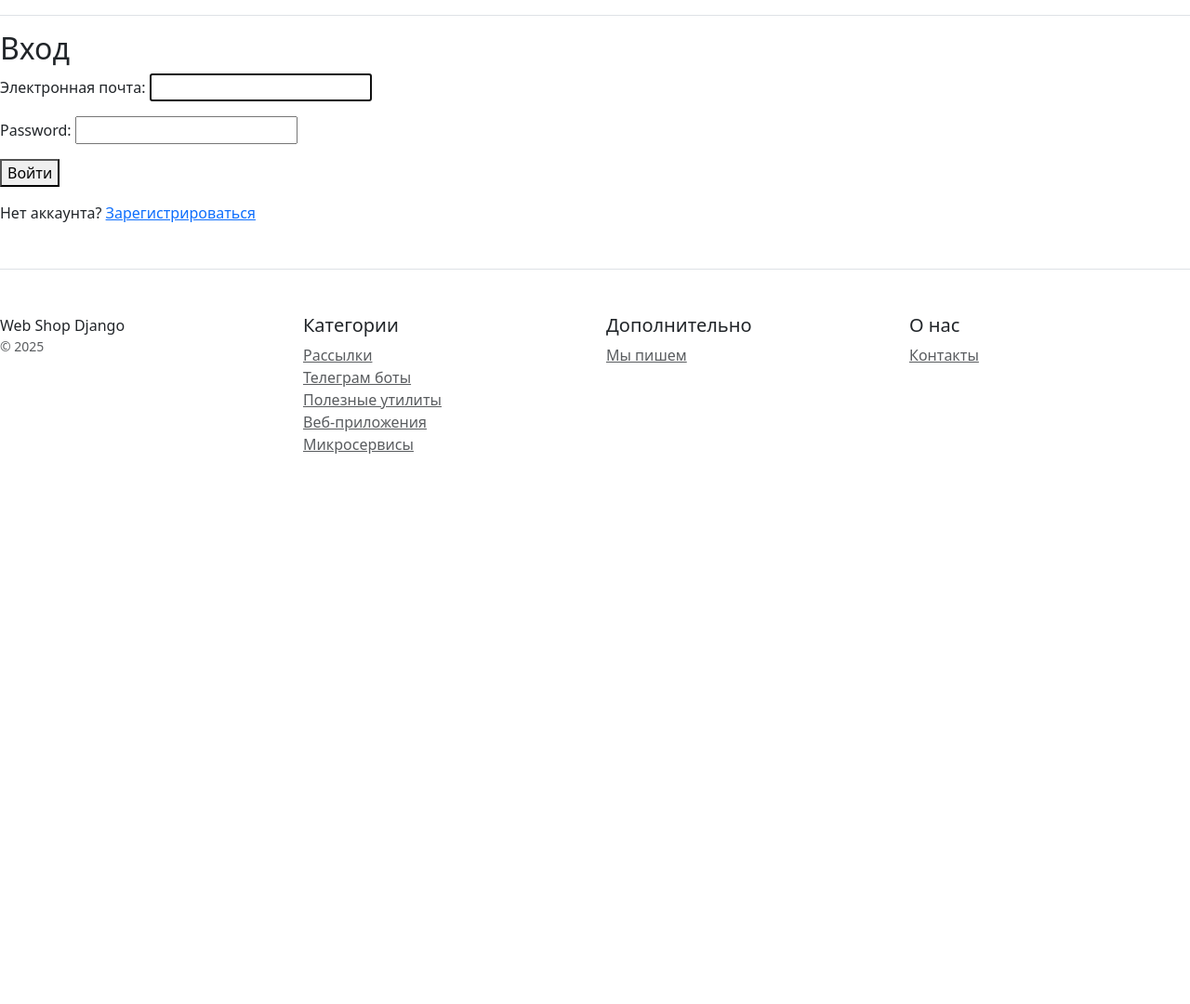
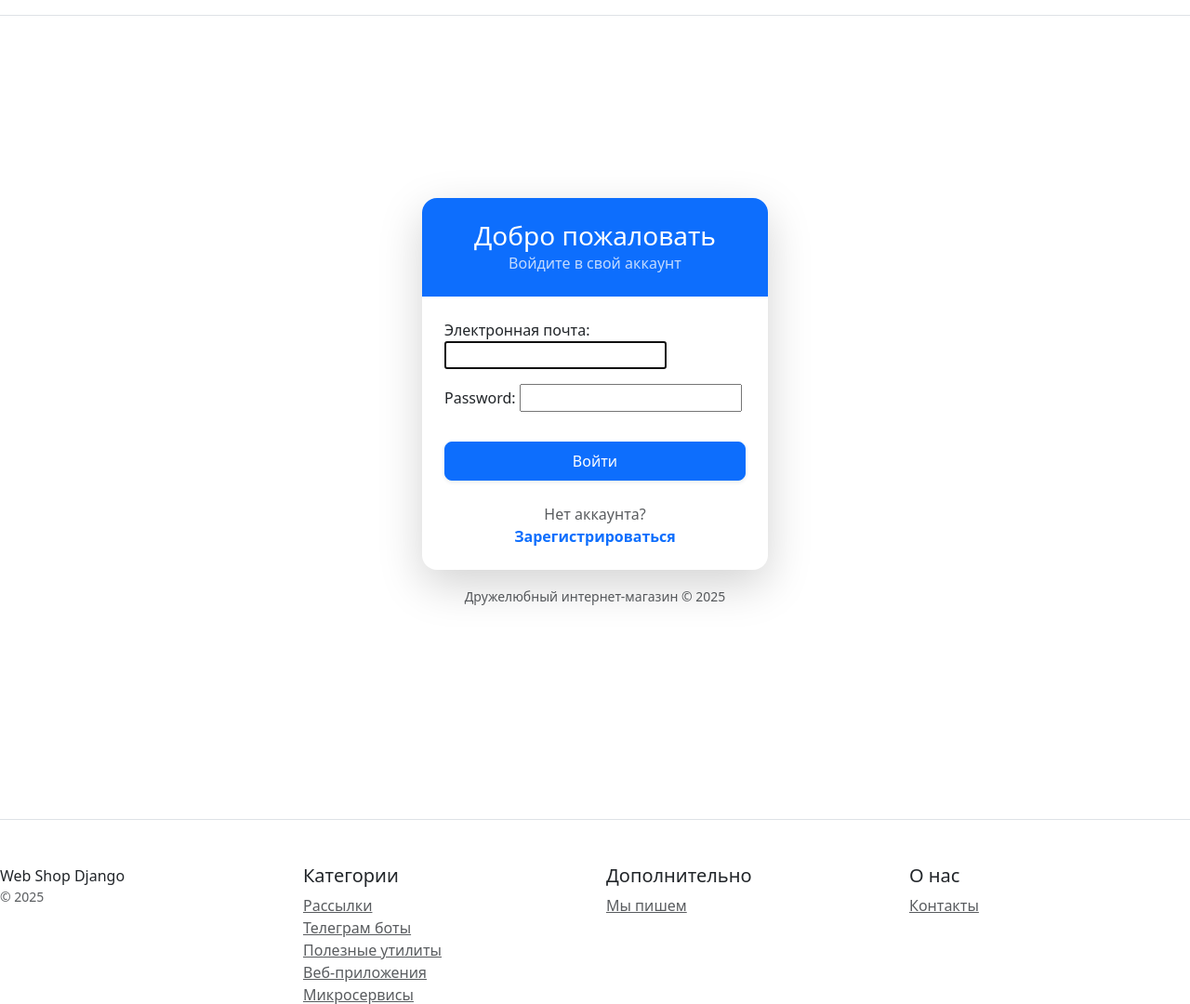
Before and after one commit to Grigorii-Goncharov/Web_shop_django, a Django app: page /users/login/ in a window 1280 px wide. Shown: the part 64-1144 px from the top of the page at 93% size. Before the commit the page ends 552 px from the top, so only its background shows below. Run offline with Django 5.2, Linux system fonts and the light colour scheme; some libraries are stand-ins or nearby versions.

```diff
--- a/users/forms.py
+++ b/users/forms.py
@@ -2,6 +2,9 @@
 from django import forms
 from django.contrib.auth.forms import UserCreationForm
 from .models import User
+from django.core.exceptions import ValidationError
+from django.core.validators import validate_email
+
 
 class CustomUserCreationForm(UserCreationForm):
     '''Форма для создания профиля'''
--- a/users/templates/users/login.html
+++ b/users/templates/users/login.html
@@ -1,17 +1,45 @@
 {% extends 'catalog/base.html' %}
-{% block title %}{{ "Профиль" }}{% endblock %}
+{% block title %}Вход в профиль{% endblock %}
 
 {% include 'catalog/includes/inc_menu.html' %}
 
 {% block content %}
-  <h2>Вход</h2>
-  <form method="post">
-    {% csrf_token %}
-    {{ form.as_p }}
-    <button type="submit">Войти</button>
-      </p>
-      Нет аккаунта? <a href="{% url 'users:register' %}">Зарегистрироваться</a>
-      </p>
-  </form>
+  <div class="container d-flex justify-content-center align-items-center min-vh-100">
+    <div class="col-lg-4 col-md-6 col-sm-8">
+      <div class="card border-0 shadow-lg rounded-4 overflow-hidden">
+        <!-- Заголовок карточки -->
+        <div class="bg-primary text-white text-center py-4">
+          <h3 class="mb-0">Добро пожаловать</h3>
+          <p class="mb-0 opacity-75">Войдите в свой аккаунт</p>
+        </div>
 
+        <!-- Форма входа -->
+        <div class="card-body p-4">
+          <form method="post">
+            {% csrf_token %}
+            {{ form.as_p }}
+
+            <button type="submit" class="btn btn-primary w-100 py-2 rounded-3 mt-3 shadow-sm">
+              Войти
+            </button>
+          </form>
+
+          <!-- Ссылка на регистрацию -->
+          <div class="text-center mt-4">
+            <p class="text-muted mb-0">
+              Нет аккаунта?
+            </p>
+            <a href="{% url 'users:register' %}" class="text-decoration-none">
+              <strong>Зарегистрироваться</strong>
+            </a>
+          </div>
+        </div>
+      </div>
+
+      <!-- Текст снизу (опционально) -->
+      <div class="text-center mt-3">
+        <small class="text-muted">Дружелюбный интернет-магазин © 2025</small>
+      </div>
+    </div>
+  </div>
 {% endblock %}
```
Also changed, not shown: users/templates/users/profile_edit.html (line endings or trailing spaces).
